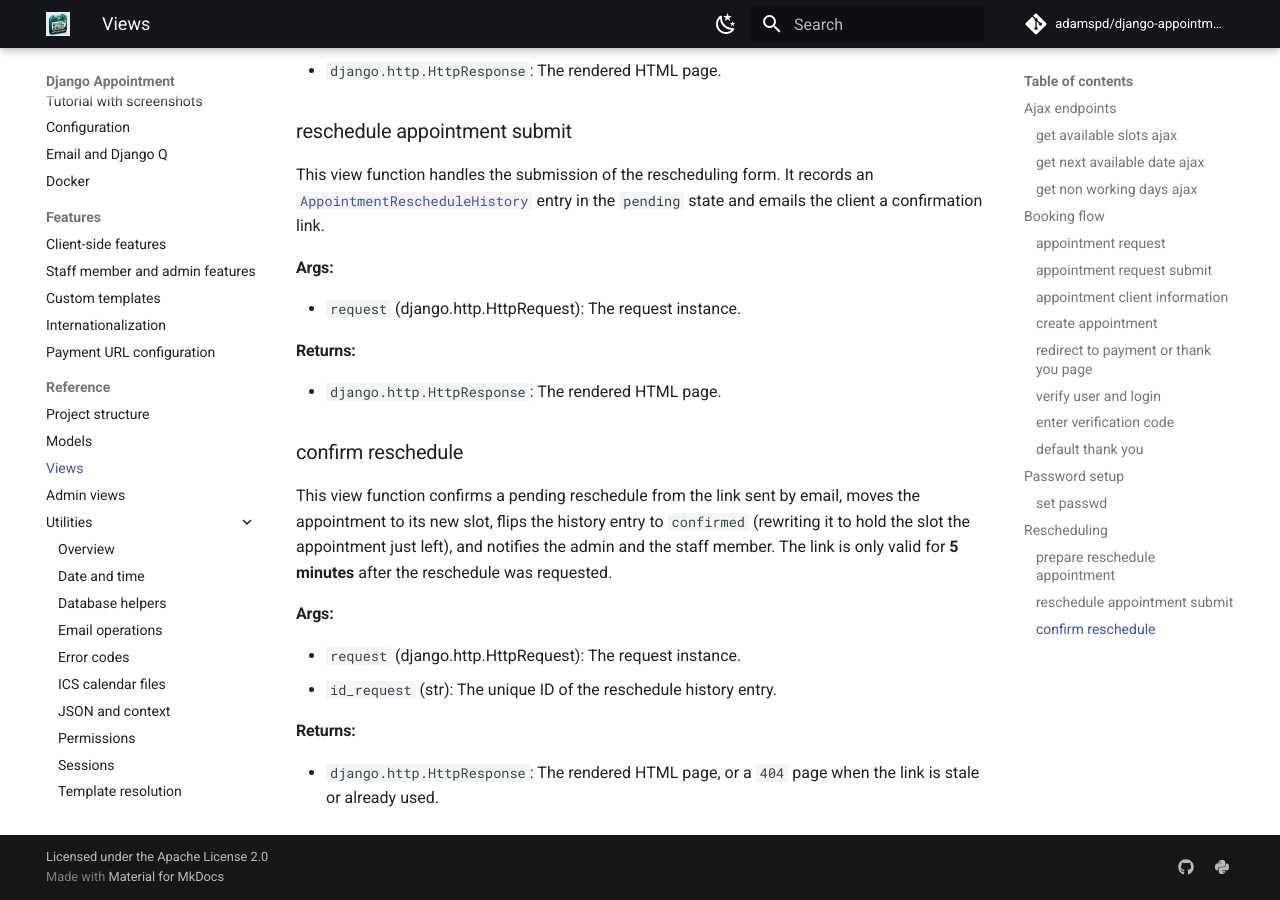
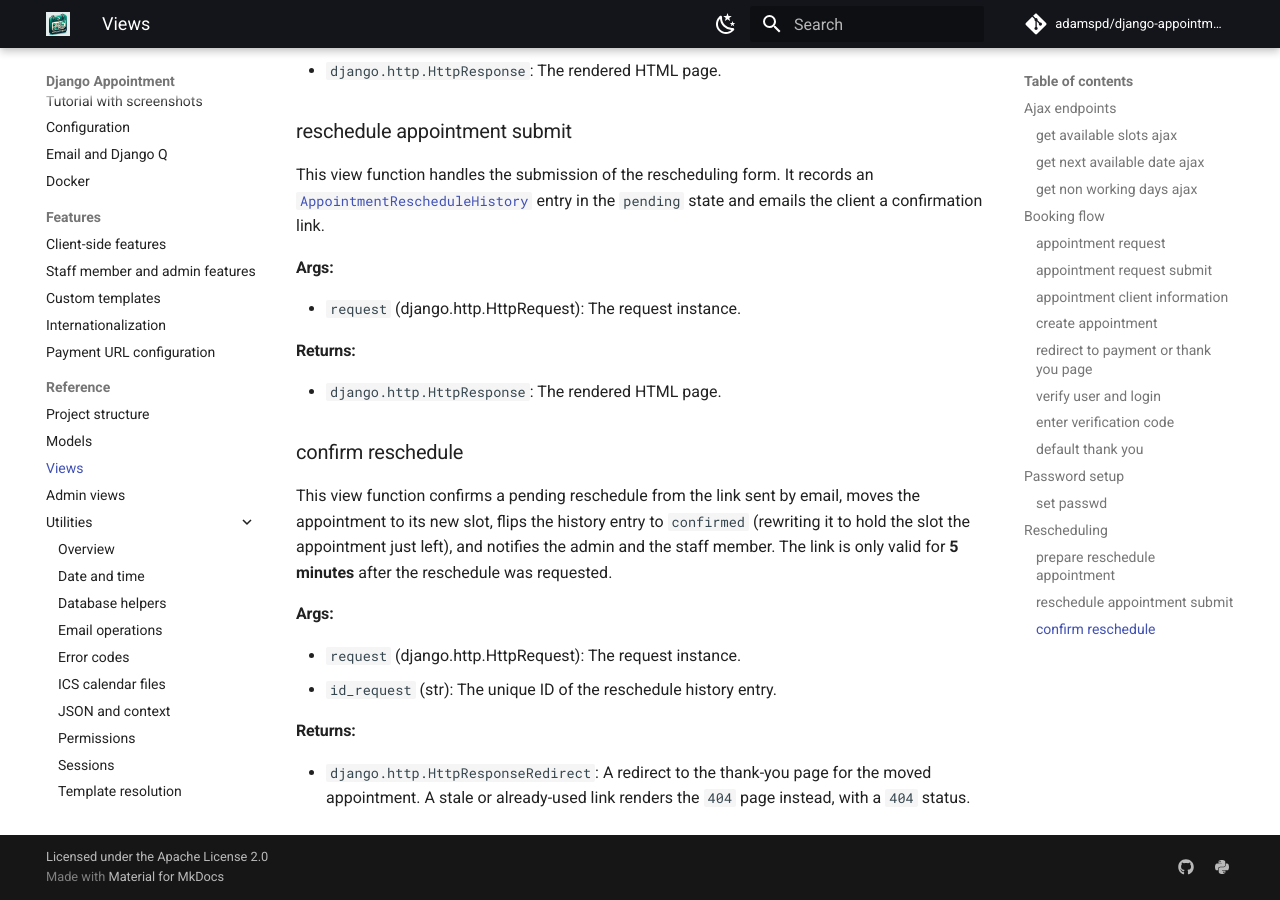
Before and after one commit to adamspd/django-appointment, an MkDocs documentation site: the page built from docs/views.md, in a window 1280 px wide and 900 px high, scrolled down 5285 px. Built offline with MkDocs 1.6.1 and Material for MkDocs 9.7.7, drawn with Linux system fonts in a browser that asks for light colours; comment, search, counter and statistics services are not loaded.

Commit message:
Correct confirm_reschedule return value

```diff
--- a/docs/views.md
+++ b/docs/views.md
@@ -188,4 +188,5 @@ admin and the staff member. The link is only valid for **5 minutes** after the r
 - `id_request` (str): The unique ID of the reschedule history entry.
 
 #### Returns:
-- `django.http.HttpResponse`: The rendered HTML page, or a `404` page when the link is stale or already used.
+- `django.http.HttpResponseRedirect`: A redirect to the thank-you page for the moved appointment. A stale or
+  already-used link renders the `404` page instead, with a `404` status.
```
